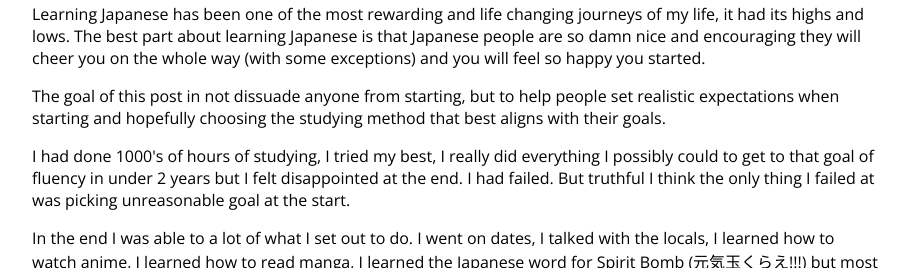
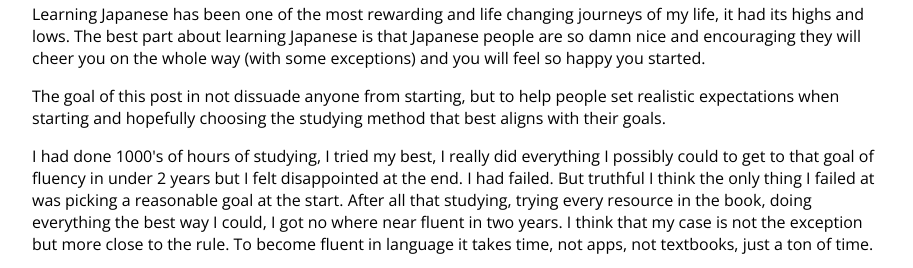
Before and after one commit to msw93/blog-scratch, a Gatsby site: page /2-years-to-learn-japanese/ in a window 1280 px wide. Shown: the part 8355-8623 px from the top of the page, without its empty margins (183-1096 px from the left). Built offline with nearby package versions, Linux system fonts and the light colour scheme; Gatsby itself is replaced by a stand-in of ours; some packages are replaced by stand-ins of ours.

Commit message:
drafting

```diff
--- a/content/blog/2-years-to-learn-japanese/index.md
+++ b/content/blog/2-years-to-learn-japanese/index.md
@@ -126,7 +126,7 @@ Learning Japanese has been one of the most rewarding and life changing journeys
 
 The goal of this post in not dissuade anyone from starting, but to help people set realistic expectations when starting and hopefully choosing the studying method that best aligns with their goals.
 
-I had done 1000's of hours of studying, I tried my best, I really did everything I possibly could to get to that goal of fluency in under 2 years but I felt disappointed at the end. I had failed. But truthful I think the only thing I failed at was picking unreasonable goal at the start.
+I had done 1000's of hours of studying, I tried my best, I really did everything I possibly could to get to that goal of fluency in under 2 years but I felt disappointed at the end. I had failed. But truthful I think the only thing I failed at was picking a reasonable goal at the start. After all that studying, trying every resource in the book, doing everything the best way I could, I got no where near fluent in two years. I think that my case is not the exception but more close to the rule. To become fluent in language it takes time, not apps, not textbooks, just a ton of time.
 
 In the end I was able to a lot of what I set out to do. I went on dates, I talked with the locals, I learned how to watch anime, I learned how to read manga, I learned the Japanese word for Spirit Bomb (元気玉くらえ!!!) but most importantly I learned you can't fucking be fluent in Japanese in under 2 years. But don't let that stop you from trying!
 
```
